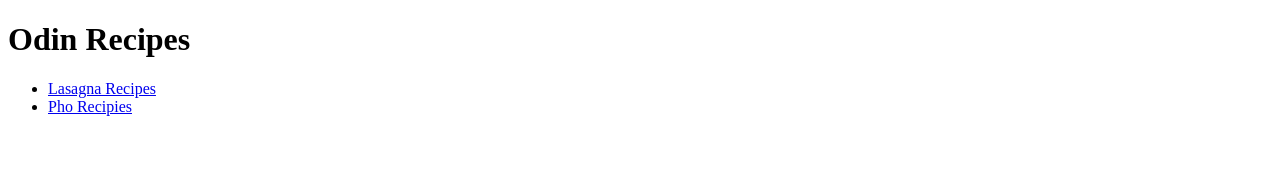
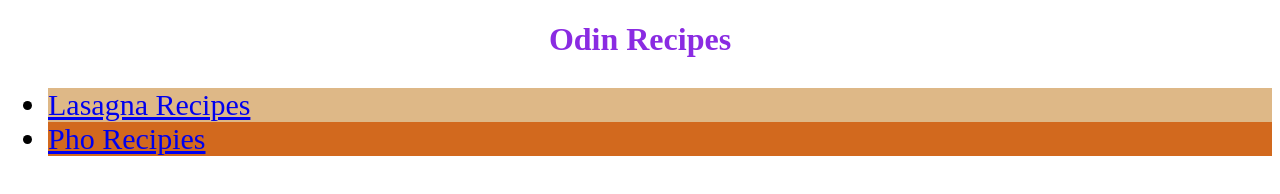
Before and after one commit to sarahdinh/odin-recipes, a plain HTML site: page index.html in a window 1280 px wide. Drawn offline with Linux system fonts and the light colour scheme.

Commit message:
Adding style to the odin-recipes

```diff
--- a/index.html
+++ b/index.html
@@ -3,12 +3,13 @@
     <head>
         <meta charset="utf-8">
         <title>Odin Recipes</title>
+        <link rel="stylesheet" href="style.css">
     </head>
     <body>
         <h1>Odin Recipes</h1>
         <ul>
-            <li><a href="recipes/lasagna.html">Lasagna Recipes</a></li>
-            <li><a href="recipes/pho.html">Pho Recipies</a></li>
+            <li id="lasagna"><a href="recipes/lasagna.html">Lasagna Recipes</a></li>
+            <li id="pho"><a href="recipes/pho.html">Pho Recipies</a></li>
         </ul>
     </body>
 </html>
--- /dev/null
+++ b/recipes/style.css
@@ -0,0 +1,12 @@
+h1{
+    color: blueviolet;
+    text-align: center;
+}
+h2{
+    color: brown;
+    font-family: 'Times New Roman', Times, serif;
+}
+img{
+    width: 300px;
+    height: auto;
+}
--- /dev/null
+++ b/style.css
@@ -0,0 +1,13 @@
+h1{
+    color: blueviolet;
+    text-align: center;
+}
+ul{
+    font-size: 30px;
+}
+#lasagna{
+    background-color: burlywood;
+}
+#pho{
+    background-color: chocolate;
+}
```
Also changed, not shown: recipes/lasagna.html (+1 -0 lines), recipes/pho.html (+1 -1 lines).
